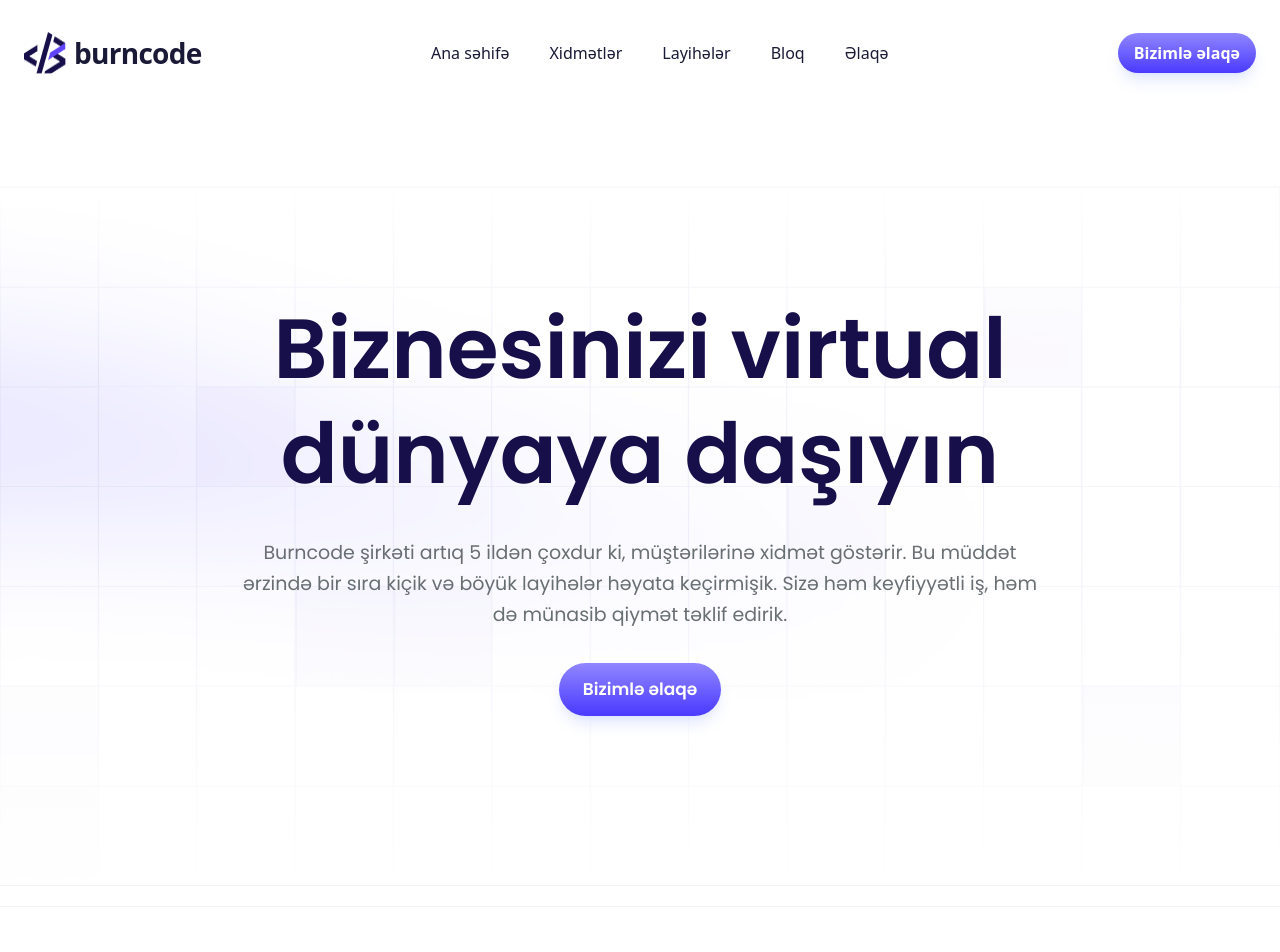
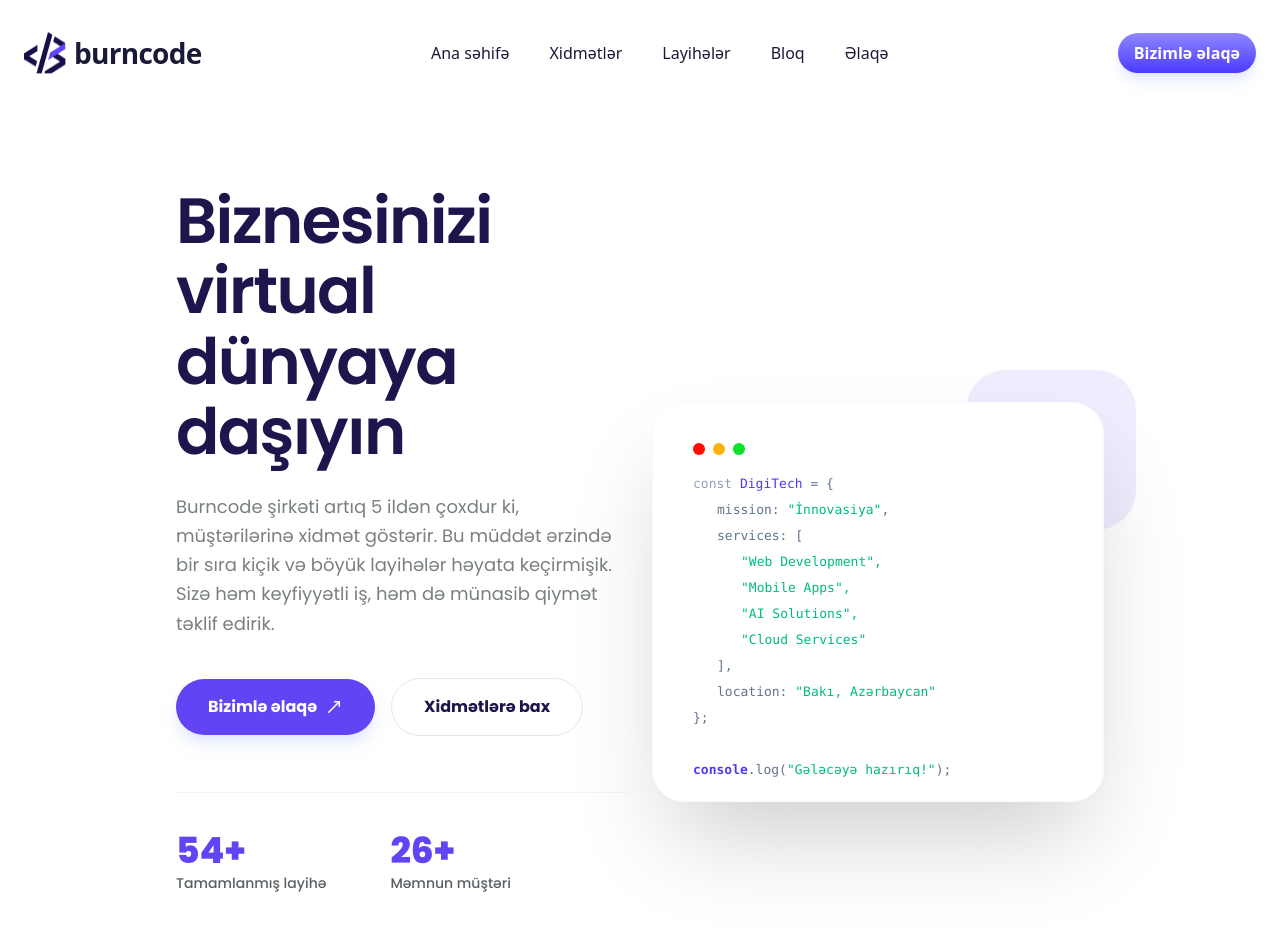
Before and after one commit to NigarHasanzda/BurnCode-New, a Next.js app: page / in a window 1280 px wide. Shown: the top 952 px of the page. Built offline with nearby package versions, Linux system fonts and the light colour scheme.

Commit message:
New hero section

```diff
--- a/src/components/Sections/Home/Hero.tsx
+++ b/src/components/Sections/Home/Hero.tsx
@@ -1,29 +1,93 @@
 "use client"
 import React from 'react'
 import { Poppins } from 'next/font/google'
-import Button from '@/components/Button/Button'
+import { MoveUpRight } from 'lucide-react'
 
-// Fontu komponent daxilində çağırırıq
 const poppins = Poppins({
     subsets: ['latin'],
-    weight: ['400', '500', '600', '700'],
+    weight: ['400', '500', '600', '700', '800'],
     display: 'swap',
 })
 
 const Hero = () => {
     return (
-        <section className={`${poppins.className} bg-[url(/background.png)] bg-no-repeat bg-center bg-cover border-b border-gray-100`}>
-            <div className='max-w-[1440px] mx-auto px-6 py-[120px] md:py-[190px] flex flex-col items-center gap-8 text-center'>
-                <h1 className='text-[36px] md:text-[84px] font-semibold text-[#170F49] leading-tight max-w-[1100px]'>
-                    Biznesinizi virtual dünyaya daşıyın
-                </h1>
-                <p className={`text-[14px] md:text-[19px] text-[#596063] opacity-90 max-w-[800px] leading-relaxed ${poppins.className}`}>
-                Burncode şirkəti artıq 5 ildən çoxdur ki, müştərilərinə xidmət göstərir. Bu müddət ərzində bir sıra kiçik və böyük layihələr həyata keçirmişik. Sizə həm keyfiyyətli iş, həm də münasib qiymət təklif edirik.
-                </p>
-                <Button
-                    text="Bizimlə əlaqə"
-                    className="px-6 py-3.5 text-[17px]"
-                />
+        // Bütün bölməyə Poppins tətbiq edildi
+        <section className={`${poppins.className} bg-white min-h-[800px] flex items-center py-10 md:py-0`}>
+            <div className='w-[90%] md:w-[80%] mx-auto px-6 md:px-12 py-20 grid grid-cols-1 lg:grid-cols-2 gap-12 lg:gap-6 items-center'>
+
+                {/* SOL TƏRƏF: Content */}
+                {/* items-center (mobildə mərkəz), lg:items-start (desktopda sol) */}
+                <div className='flex flex-col items-center lg:items-start text-center lg:text-left gap-10 z-10'>
+                    <div className='space-y-6'>
+                        <h1 className='text-[40px] md:text-[64px] font-semibold text-[#1D164D] leading-[1.1] tracking-tight'>
+                            Biznesinizi virtual <br className='hidden md:block' /> dünyaya daşıyın
+                        </h1>
+                        <p className='text-[16px] md:text-[18px] text-[#596063] max-w-[640px] leading-relaxed opacity-80'>
+                            Burncode şirkəti artıq 5 ildən çoxdur ki, müştərilərinə xidmət göstərir.
+                            Bu müddət ərzində bir sıra kiçik və böyük layihələr həyata keçirmişik.
+                            Sizə həm keyfiyyətli iş, həm də münasib qiymət təklif edirik.
+                        </p>
+                    </div>
+
+                    {/* Düymələr: Mobildə mərkəzləşdirildi */}
+                    <div className='flex flex-wrap justify-center lg:justify-start gap-4 items-center'>
+                        <button className='bg-[#6344F5] hover:bg-[#4F35C9] text-white px-8 py-4 rounded-full font-bold text-[16px] flex items-center gap-2 transition-all shadow-lg shadow-indigo-100 active:scale-95'>
+                            Bizimlə əlaqə <MoveUpRight size={18} />
+                        </button>
+
+                        <button className='bg-white border border-gray-200 text-[#1D164D] px-8 py-4 rounded-full font-bold text-[16px] hover:bg-gray-50 transition-all active:scale-95'>
+                            Xidmətlərə bax
+                        </button>
+                    </div>
+
+                    <div className='w-full h-[1px] bg-gray-100 mt-4'></div>
+
+                    {/* Statistika: Mobildə mərkəz üçün gap nizamlandı */}
+                    <div className='flex flex-wrap justify-center lg:justify-start items-center gap-8 md:gap-16'>
+                        <div className='flex flex-col gap-1'>
+                            <span className='text-[32px] md:text-[36px] font-black text-[#6344F5] leading-none'>54+</span>
+                            <span className='text-[13px] md:text-[14px] text-[#5A6064] font-medium'>Tamamlanmış layihə</span>
+                        </div>
+                        <div className='flex flex-col gap-1'>
+                            <span className='text-[32px] md:text-[36px] font-black text-[#6344F5] leading-none'>26+</span>
+                            <span className='text-[13px] md:text-[14px] text-[#5A6064] font-medium'>Məmnun müştəri</span>
+                        </div>
+                        <div className='flex flex-col gap-1'>
+                            <span className='text-[32px] md:text-[36px] font-black text-[#6344F5] leading-none'>5+</span>
+                            <span className='text-[13px] md:text-[14px] text-[#5A6064] font-medium'>İllik təcrübə</span>
+                        </div>
+                    </div>
+                </div>
+
+                {/* SAĞ TƏRƏF: Vizual Kod Kartı */}
+                <div className='relative flex justify-center lg:justify-end group'>
+                    <div className='absolute -right-4 -top-4 md:-right-8 md:-top-8 w-[120px] h-[110px] md:w-[170px] md:h-[160px] bg-[#6344F5]/10 rounded-[30px] md:rounded-[40px] -z-0'></div>
+
+                    <div className='w-full max-w-[660px] min-h-[350px] md:h-[400px] bg-white rounded-[32px] p-8 md:p-10 shadow-[0_50px_100px_-20px_rgba(0,0,0,0.2)] border border-gray-50 z-10 relative'>
+                        <div className='flex gap-2 mb-4'>
+                            <div className='w-3 h-3 rounded-full bg-[#ff0d00]'></div>
+                            <div className='w-3 h-3 rounded-full bg-[#ffb20b]'></div>
+                            <div className='w-3 h-3 rounded-full bg-[#08e228]'></div>
+                        </div>
+
+                        {/* Kod hissəsi (şrift ölçüsü mobildə bir az kiçildi ki, qırılmasın) */}
+                        <div className='font-mono text-[12px] md:text-[13px] leading-loose text-slate-500 overflow-x-auto'>
+                            <p><span className='text-slate-400'>const</span> <span className='text-indigo-600'>DigiTech</span> = &#123;</p>
+                            <p className='pl-6'>mission: <span className='text-emerald-500'>"İnnovasiya"</span>,</p>
+                            <p className='pl-6'>services: [</p>
+                            <p className='pl-12 text-emerald-500'>"Web Development",</p>
+                            <p className='pl-12 text-emerald-500'>"Mobile Apps",</p>
+                            <p className='pl-12 text-emerald-500'>"AI Solutions",</p>
+                            <p className='pl-12 text-emerald-500'>"Cloud Services"</p>
+                            <p className='pl-6'>],</p>
+                            <p className='pl-6'>location: <span className='text-emerald-500'>"Bakı, Azərbaycan"</span></p>
+                            <p>&#125;;</p>
+                            <br />
+                            <p><span className='text-indigo-600 font-bold'>console</span>.log(<span className='text-emerald-500'>"Gələcəyə hazırıq!"</span>);</p>
+                        </div>
+                    </div>
+                </div>
+
             </div>
         </section>
     )
--- a/src/components/Sections/Home/WhyChoose.tsx
+++ b/src/components/Sections/Home/WhyChoose.tsx
@@ -0,0 +1,9 @@
+import React from 'react'
+
+const WhyChoose = () => {
+  return (
+    <div>WhyChoose</div>
+  )
+}
+
+export default WhyChoose
```
Also changed, not shown: public/herobg.png (added).
